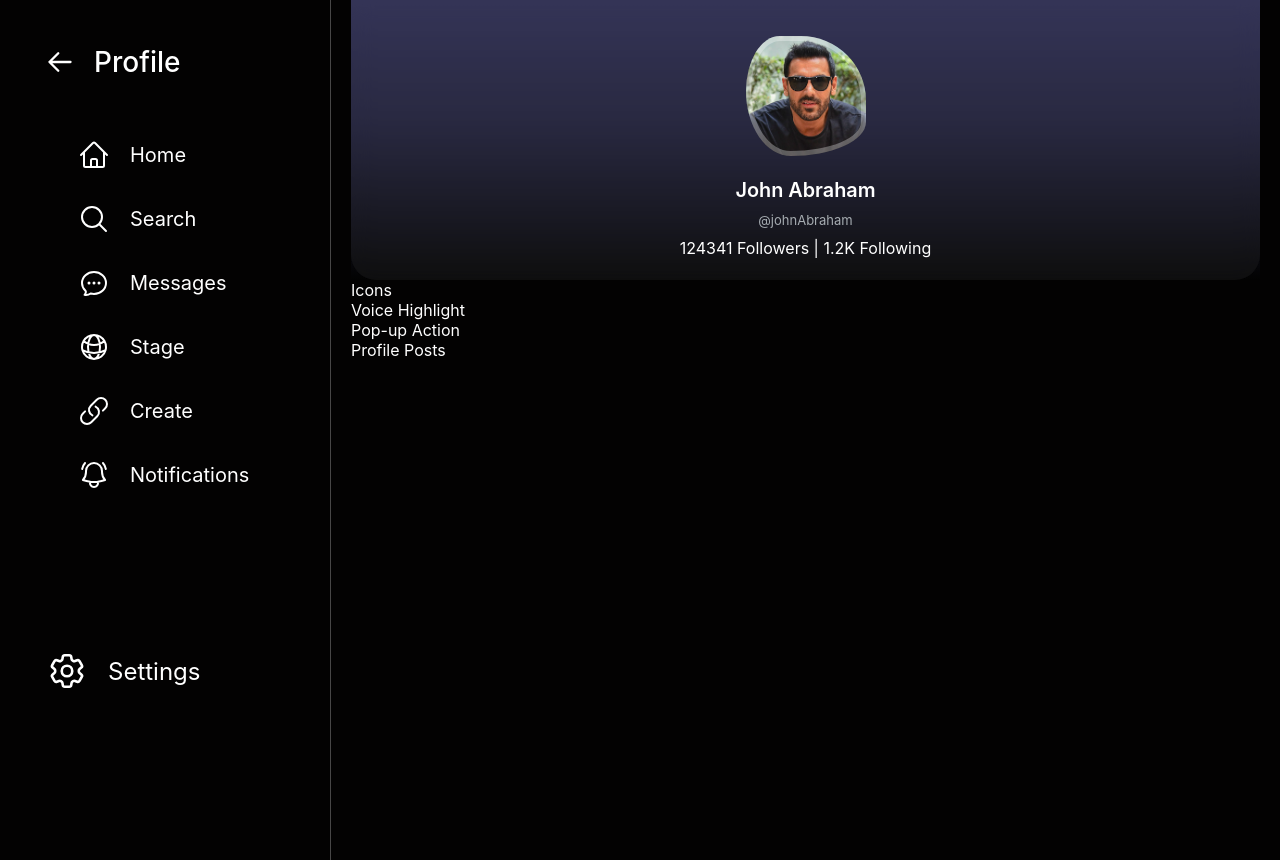
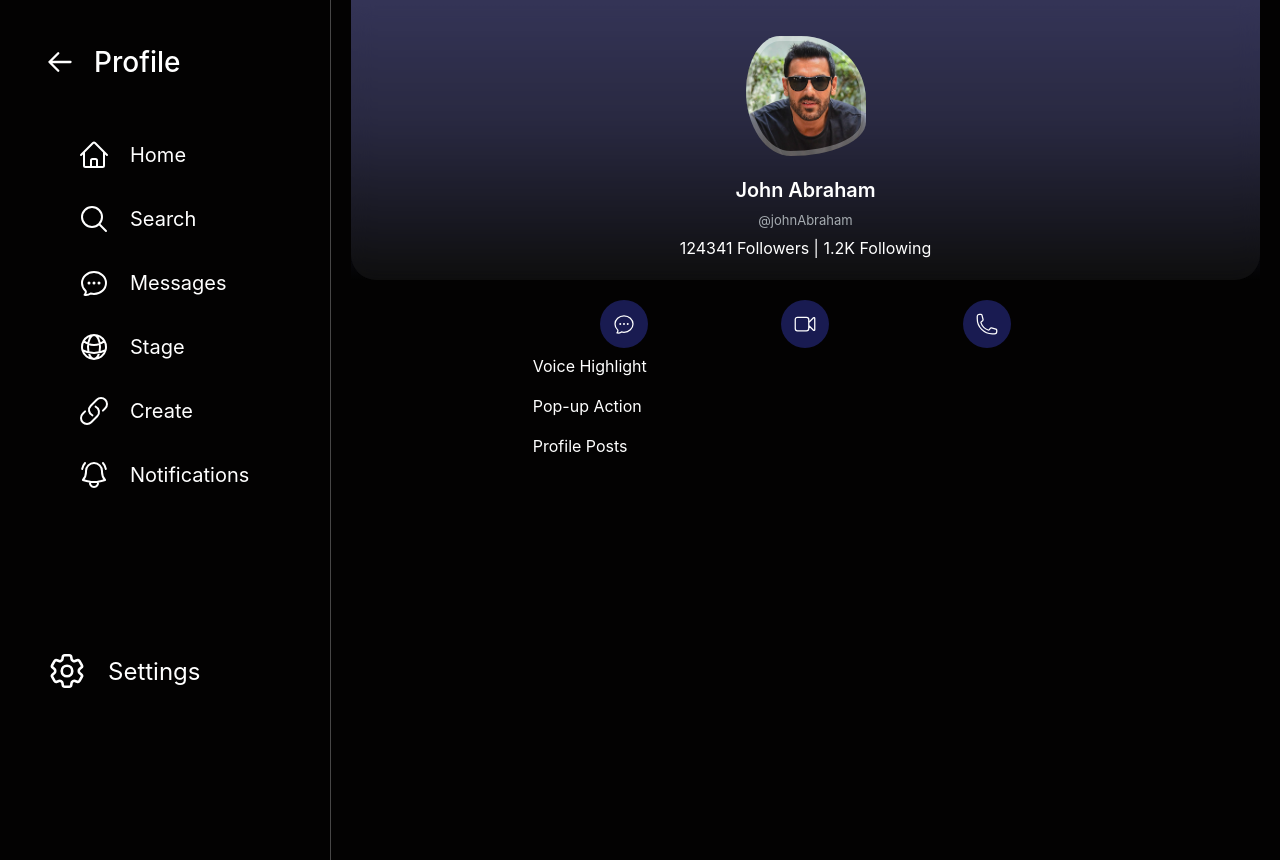
Before and after one commit to p-soham11/unmute-assignment, a React (Vite) app: page / in a window 1280 px wide. Built offline with nearby package versions, Linux system fonts and the light colour scheme.

Commit message:
Adding Horizontal Icon Bar

```diff
--- a/src/components/profile/profile.css
+++ b/src/components/profile/profile.css
@@ -81,3 +81,35 @@
         border-radius: 60% 40% 30% 70% / 60% 30% 70% 40%;
     }
 }
+
+.profile-body-container {
+    display: flex;
+    flex-direction: column;
+    gap: 20px;
+    padding: 20px;
+    margin: 0 auto;
+    width: 60%;
+}
+
+.action-bar {
+    margin-top: 12px;
+    display: flex;
+    justify-content: space-around;
+    align-items: center;
+}
+
+.icon {
+    display: flex;
+    align-items: center;
+    justify-content: center;
+    position: relative;
+}
+
+.circle {
+    position: absolute;
+    width: 48px;
+    height: 48px;
+    background: rgb(25, 27, 81);
+    border-radius: 50%;
+    z-index: -1;
+}
--- a/src/components/profile/profile.jsx
+++ b/src/components/profile/profile.jsx
@@ -2,6 +2,10 @@
 
 import React from "react";
 import "./profile.css";
+
+import MessageIcon from "../svg/MessageIcon";
+import VideoCallIcon from "../svg/VideoCallIcon";
+import VoiceCallIcon from "../svg/VoiceCallIcon";
 
 function Profile() {
     return (
@@ -19,10 +23,25 @@ function Profile() {
                     </div>
                 </div>
             </div>
-            <div className="action-bar">Icons</div>
-            <div>Voice Highlight</div>
-            <div>Pop-up Action</div>
-            <div>Profile Posts</div>
+            <div className="profile-body-container">
+                <div className="action-bar">
+                    <div className="icon">
+                        <div className="circle"></div>
+                        <MessageIcon size={24} strokeWidth={1.25} />
+                    </div>
+                    <div className="icon">
+                        <div className="circle"></div>
+                        <VideoCallIcon size={24} strokeWidth={1.25} />
+                    </div>
+                    <div className="icon">
+                        <div className="circle"></div>
+                        <VoiceCallIcon size={24} strokeWidth={1.25} />
+                    </div>
+                </div>
+                <div>Voice Highlight</div>
+                <div>Pop-up Action</div>
+                <div>Profile Posts</div>
+            </div>
         </div>
     );
 }
```
